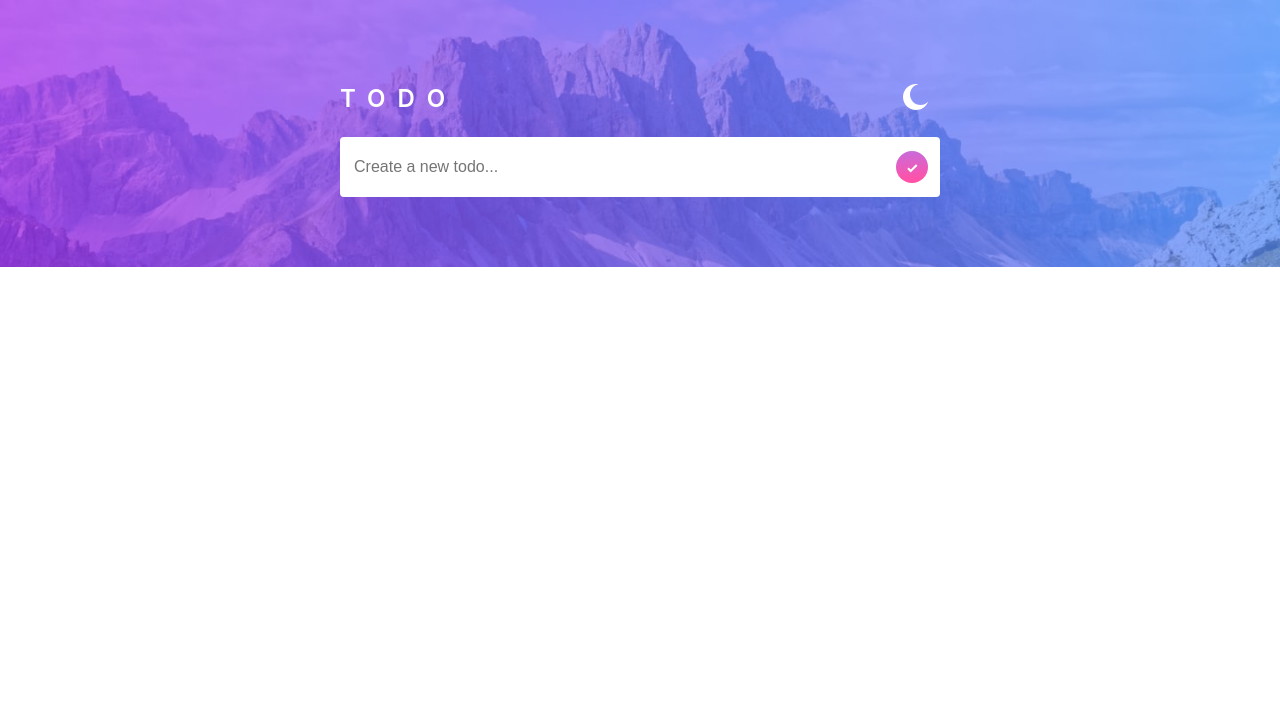
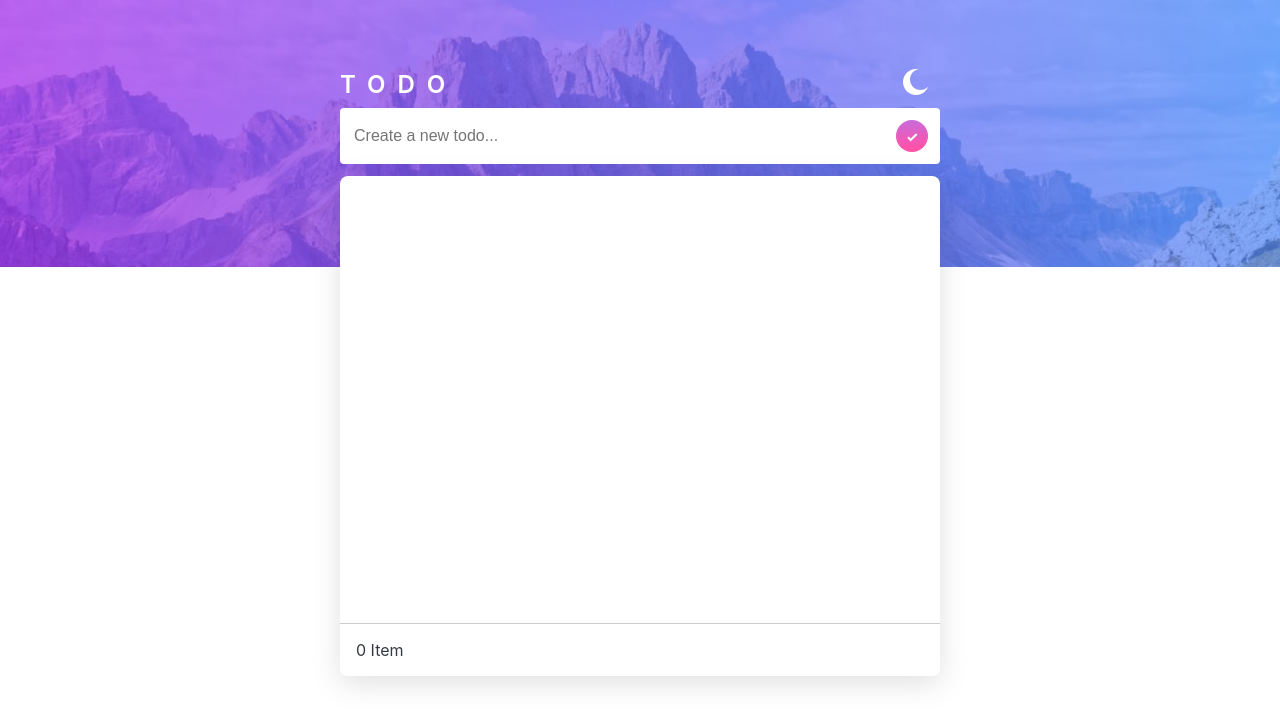
Before and after one commit to aakash-3/aakash-todo-app, a React (Create React App) app: page / in a window 1280 px wide. Shown: the top 726 px of the page. Built offline with nearby package versions, Linux system fonts and the light colour scheme.

Commit message:
Todo list displayed

```diff
--- /dev/null
+++ b/src/pages/Todo/List.tsx
@@ -0,0 +1,64 @@
+import { useSelector } from "react-redux";
+import styles from "styles/todo.module.scss";
+import { theme } from "theme/theme";
+import { AppState } from "type";
+import TodoItem from "./TodoItem";
+
+const List = () => {
+  const { mode, todoList } = useSelector(
+    (state: AppState) => state.todoReducer
+  );
+  return (
+    <div
+      className={styles.list}
+      style={{
+        backgroundColor:
+          mode === "light"
+            ? theme.light.backgroundColor.primary
+            : theme.dark.backgroundColor.secondary,
+        boxShadow: theme.boxShadow,
+        display: "flex",
+        flexDirection: "column",
+      }}
+    >
+      {todoList.map((todo, index) => (
+        <TodoItem
+          key={todo.id}
+          {...todo}
+          isLast={index === todoList.length - 1}
+        />
+      ))}
+      <div
+        style={{
+          width: "100%",
+          marginTop: "auto",
+          backgroundColor:
+            mode === "light"
+              ? theme.light.backgroundColor.primary
+              : theme.dark.backgroundColor.secondary,
+          padding: "16px",
+          display: "flex",
+          alignItems: "center",
+          justifyContent: "space-between",
+          gap: "12px",
+          position: "sticky",
+          bottom: "0",
+          borderTop: `1px solid ${theme.border}`,
+        }}
+      >
+        <p
+          style={{
+            color:
+              mode === "light"
+                ? theme.light.fontColor.secondary
+                : theme.dark.fontColor.secondary,
+          }}
+        >
+          {todoList.length} {todoList.length > 1 ? "Items" : "Item"}
+        </p>
+      </div>
+    </div>
+  );
+};
+
+export default List;
--- /dev/null
+++ b/src/pages/Todo/TodoItem.tsx
@@ -0,0 +1,49 @@
+import React from "react";
+import { todoType } from "types/todoTypes";
+import { ReactComponent as Check } from "images/icon-check.svg";
+import { ReactComponent as Cross } from "images/icon-cross.svg";
+import { theme } from "theme/theme";
+import { useSelector } from "react-redux";
+import { AppState } from "type";
+
+interface Props extends todoType {
+  isLast: boolean;
+}
+
+const TodoItem = ({ id, value, completed, isLast }: Props) => {
+  const { mode } = useSelector((state: AppState) => state.todoReducer);
+  return (
+    <div
+      style={{
+        padding: "16px",
+        display: "flex",
+        alignItems: "center",
+        gap: "12px",
+        borderBottom: `${isLast ? "0px" : "1px"} solid ${theme.border}`,
+      }}
+    >
+      <button
+        style={{ border: `1px solid ${theme.border}` }}
+        onClick={() => {}}
+      >
+        {completed ? <Check /> : ""}
+      </button>
+      <p
+        style={{
+          flex: 1,
+          color:
+            mode === "light"
+              ? theme.light.fontColor.secondary
+              : theme.dark.fontColor.secondary,
+        }}
+      >
+        {value}
+      </p>
+      <button onClick={() => {}}>
+        <Cross />
+      </button>
+    </div>
+  );
+};
+
+export default TodoItem;
--- a/src/pages/Todo/index.tsx
+++ b/src/pages/Todo/index.tsx
@@ -3,12 +3,14 @@ import Header from "./Header";
 import styles from "styles/todo.module.scss";
 import { AppState } from "type";
 import { theme } from "theme/theme";
+import List from "./List";
 
 const Todo = () => {
   const { mode } = useSelector((state: AppState) => state.todoReducer);
   return (
     <div className={styles.container}>
       <Header />
+      <List />
     </div>
   );
 };
--- a/src/styles/index.scss
+++ b/src/styles/index.scss
@@ -1,10 +1,14 @@
 * {
+  margin: 0;
   box-sizing: border-box;
   transition: all 0.25s ease-in;
   font-size: 16px;
+  -ms-overflow-style: none;
+  &::-webkit-scrollbar {
+    display: none;
+  }
 }
 body {
-  margin: 0;
   font-family: -apple-system, BlinkMacSystemFont, "Segoe UI", "Roboto", "Oxygen",
     "Ubuntu", "Cantarell", "Fira Sans", "Droid Sans", "Helvetica Neue",
     sans-serif;
--- a/src/styles/todo.module.scss
+++ b/src/styles/todo.module.scss
@@ -1,4 +1,14 @@
 @use "index.scss" as main;
+
+%baseWidth {
+  @include main.xs {
+    width: 100%;
+    max-width: 600px;
+  }
+  @include main.md {
+    width: 600px;
+  }
+}
 
 .container {
   height: 100%;
@@ -6,15 +16,23 @@
   display: flex;
   flex-direction: column;
   align-items: center;
+  gap: 12px;
+}
+button {
+  background-color: transparent;
+  border-radius: 50%;
+  border: 0px;
+  padding: 8px;
+  width: 32px;
+  height: 32px;
+  cursor: pointer;
+  &:active {
+    transform: scale(0.8);
+    opacity: 0.8;
+  }
 }
 .header {
-  @include main.xs {
-    width: 100%;
-    max-width: 600px;
-  }
-  @include main.md {
-    width: 600px;
-  }
+  @extend %baseWidth;
   .title {
     display: flex;
     align-items: center;
@@ -27,13 +45,8 @@
     letter-spacing: 12px;
   }
   button {
-    background-color: transparent;
     width: 48px;
     height: 48px;
-    border-radius: 50%;
-    border: 0px;
-    padding: 8px;
-    cursor: pointer;
     &:hover {
       background: main.$backgrounColor;
     }
@@ -51,7 +64,7 @@
     gap: 8px;
     input {
       flex: 1;
-      height: 36px;
+      height: 32px;
       border: none;
       background-color: transparent;
       &:focus {
@@ -62,10 +75,12 @@
       width: 32px;
       height: 32px;
       background: main.$backgrounColor;
-      &:active {
-        transform: scale(0.8);
-        opacity: 0.8;
-      }
     }
   }
 }
+.list {
+  @extend %baseWidth;
+  height: 500px;
+  border-radius: 8px;
+  overflow: auto;
+}
--- a/src/theme/theme.ts
+++ b/src/theme/theme.ts
@@ -20,4 +20,6 @@ export const theme = {
       secondary: "#212d40",
     },
   },
+  boxShadow: "rgba(100, 100, 111, 0.2) 0px 7px 29px 0px",
+  border: "#cccccc",
 };
```
